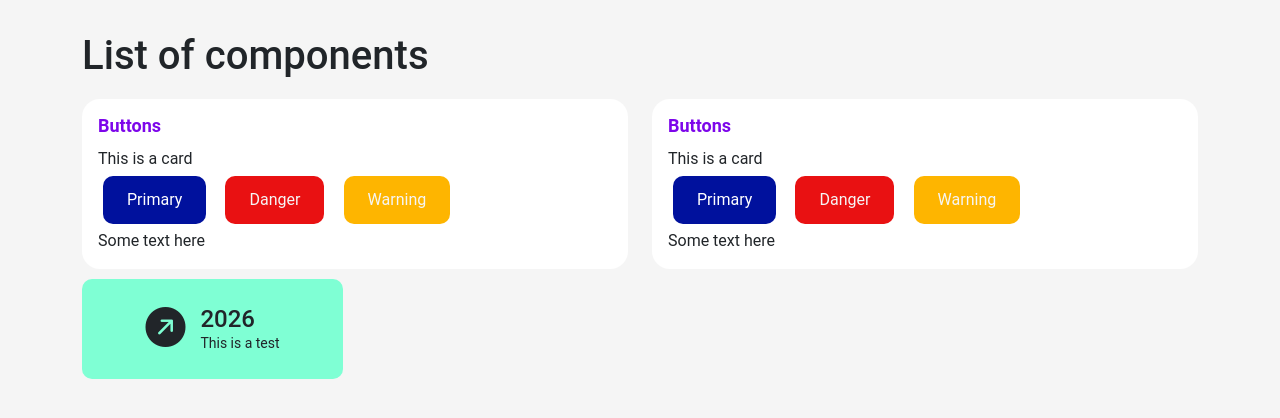
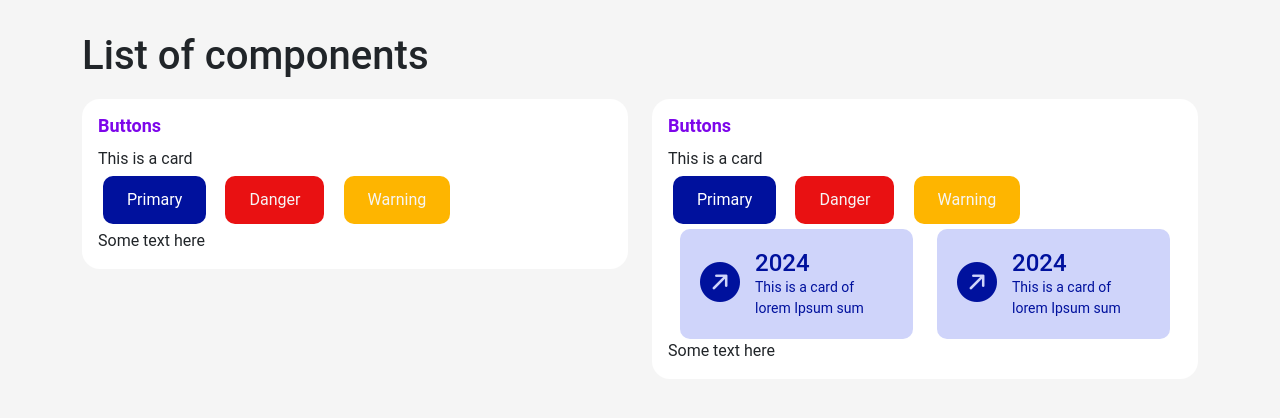
Before and after one commit to D3ds3c007/MPTC-Platform-Front, a Next.js app: page / in a window 1280 px wide. Shown: the top 418 px of the page. Built offline with nearby package versions, Linux system fonts and the light colour scheme.

Commit message:
MIconicCard done latest

```diff
--- a/src/app/components/ui/IconicCard/MIconicCard.js
+++ b/src/app/components/ui/IconicCard/MIconicCard.js
@@ -5,6 +5,7 @@ import 'bootstrap-icons/font/bootstrap-icons.css'; // Import Bootstrap Icons
 export function MIconicCard({
     data = '2024',
     icon = 'bi bi-arrow-up-right-circle-fill',
+    bootstrapClass = 'col-md-3',
     label = 'This is a card',
     bgColor = '#CFD4FA',
     color = '--primary-color'
@@ -13,7 +14,7 @@ export function MIconicCard({
         <>
         <Container>
             <div className="row">
-                <div className="col-md-3">
+                <div className={bootstrapClass}>
                     <div className={styles.iconiccard}>
                         <div className={styles.icon}>
                             <i class="bi bi-arrow-up-right-circle-fill" style={{
--- a/src/app/components/ui/IconicCard/MIconicCard.module.css
+++ b/src/app/components/ui/IconicCard/MIconicCard.module.css
@@ -1,5 +1,6 @@
 .iconiccard{
-    background-color: aquamarine;
+    background-color: var(--default-bg);
+    color : var(--primary-bg);
     display: flex;
     flex-direction: row;
     align-items: center;
--- a/src/app/globals.css
+++ b/src/app/globals.css
@@ -12,6 +12,8 @@
   --secondary-color : #F5F5F5;
   --button-width : 150px;
   --button-height : 40px;
+
+  --default-bg : #CFD4FA;
 }
 
 body {
--- a/src/app/page.js
+++ b/src/app/page.js
@@ -42,12 +42,19 @@ export default function Page() {
                 <MButton variant="warning">Warning</MButton>
               </div>
 
+                  <div style={{
+                    display: 'flex',
+                  }}>
+                      <MIconicCard data="2024" label="This is a card of lorem Ipsum sum" bootstrapClass="col-md-12"/>
+                      <MIconicCard data="2024" label="This is a card of lorem Ipsum sum" bootstrapClass="col-md-12"/>
+                  </div>
+
+
               <p>Some text here</p>
             </MCard>
 
 
           </div>
-          <MIconicCard data="2026" label="This is a test" />
 
         </div>
 
```
